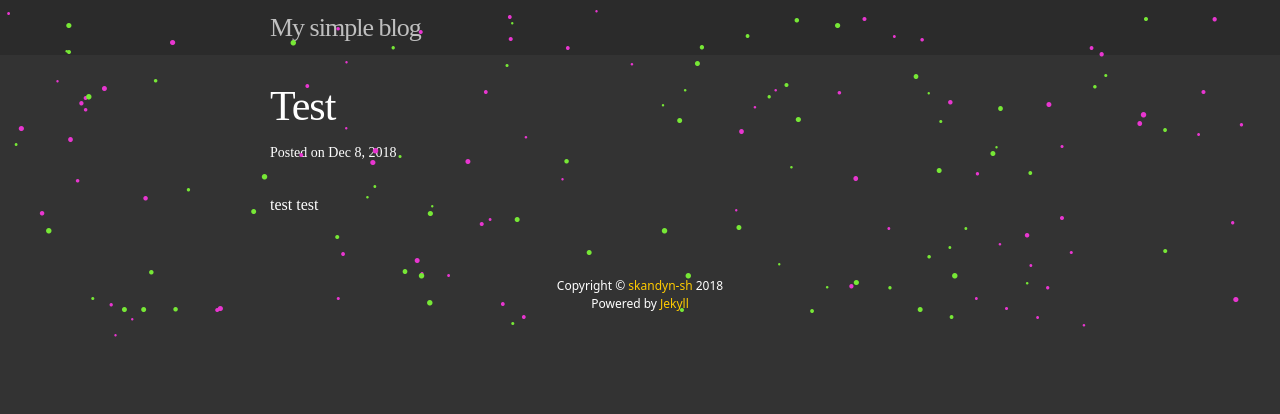
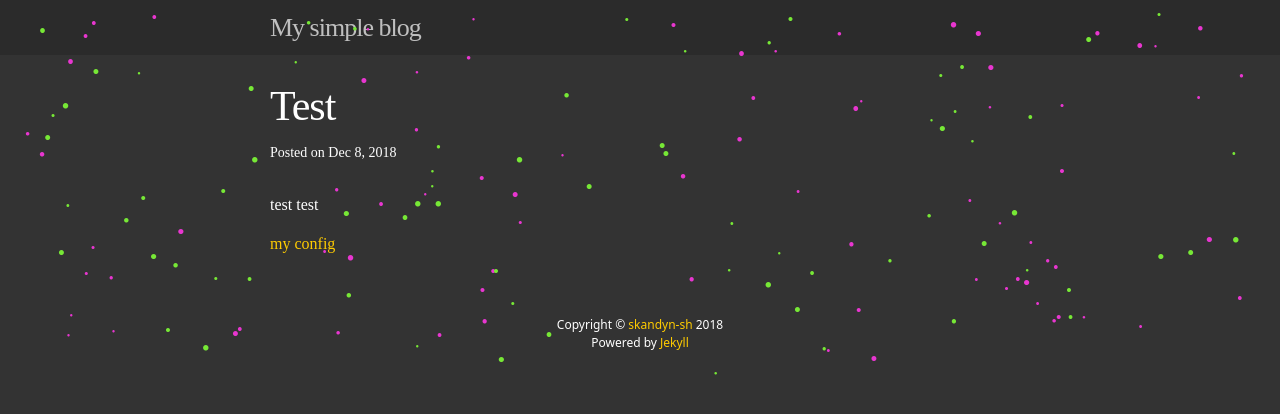
Before and after one commit to skandyn-sh/skandyn-sh.github.io, a Jekyll site: the page built from _posts/2018-12-08-test.markdown, in a window 1280 px wide. Shown: the top 414 px of the page. Built offline with Jekyll 4.4.1, drawn with Linux system fonts in a browser that asks for light colours; our own code applies the rules of GitHub Pages for plain Markdown files.

Commit message:
Update 2018-12-08-test.markdown

```diff
--- a/_posts/2018-12-08-test.markdown
+++ b/_posts/2018-12-08-test.markdown
@@ -2,4 +2,4 @@ test
 test
 
 
-<a href="https://github.com/skandyn-sh/photos/index.html" target="_blank">
+<a href="https://github.com/skandyn-sh/photos/index.html" target="_blank">my config</a>
```
